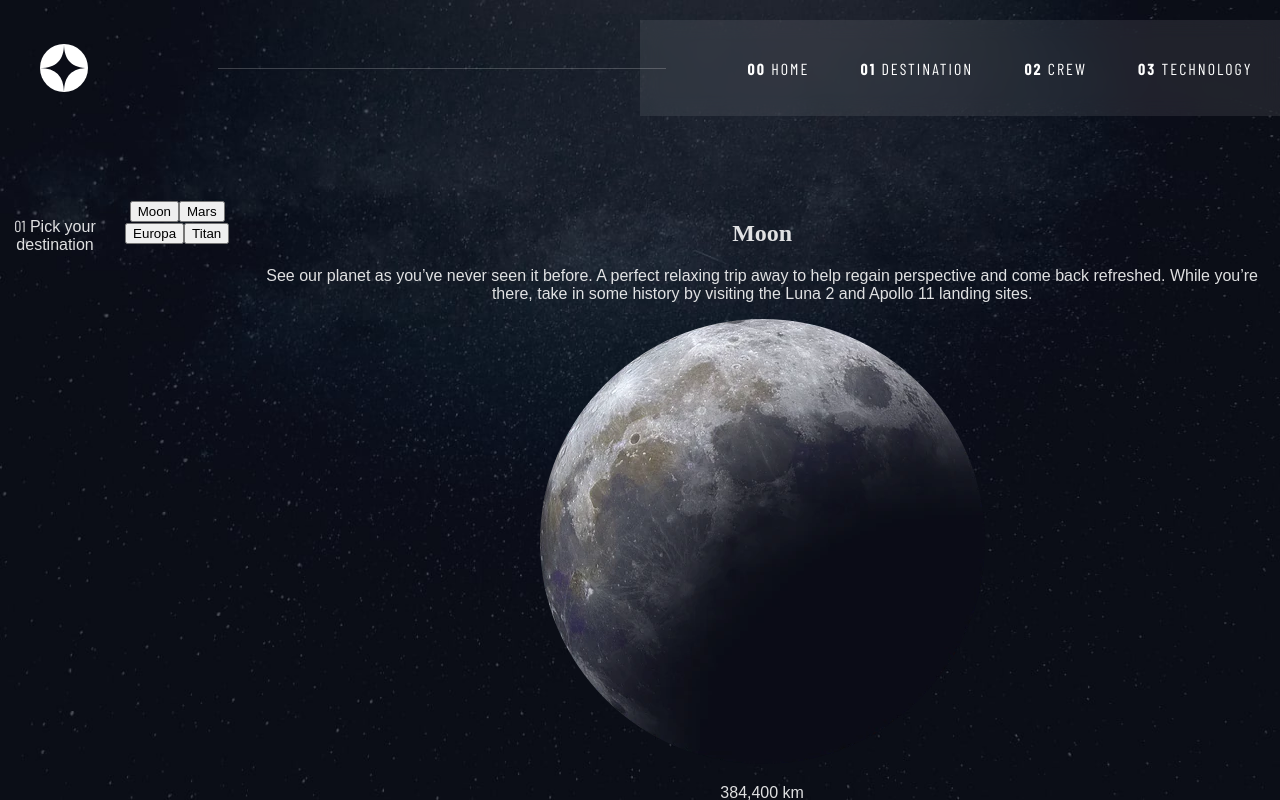
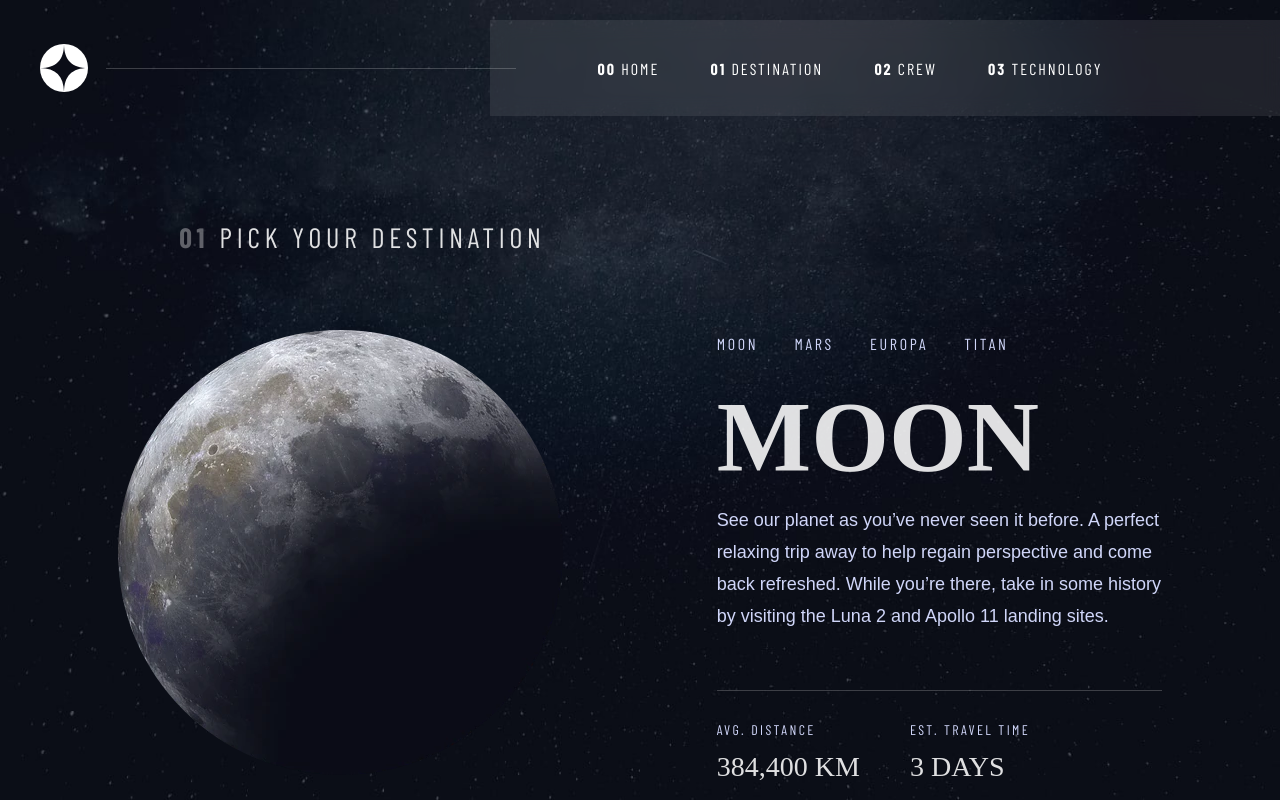
Before and after one commit to shay122990/space-tourism-website, a React (Vite) app: page /destination in a window 1280 px wide. Built offline with nearby package versions, Linux system fonts and the light colour scheme; a web font is replaced by a local one.

Commit message:
destination page styling, navbar styling

```diff
--- a/src/components/header/Navbar.css
+++ b/src/components/header/Navbar.css
@@ -1,6 +1,5 @@
 
 a {
-    text-decoration: none;
     color: var(--text-color-main);
     font-size: 16px;
     letter-spacing: 2px;
@@ -10,10 +9,7 @@ a:hover {
     text-underline-offset: 38px;
     text-decoration-thickness: 4px;
   }
-  li {
-    list-style-type: none;
-  }
-  .navbar {
+.navbar {
     display: flex;
     justify-content: space-between;
     align-items: center;
@@ -30,7 +26,7 @@ a:hover {
   }
   .nav-lane{
       position: relative;
-      width: 35%;
+      width: 32%;
       height: 1px;
       border:0 solid;
       background-color: #ffffff34;
@@ -47,14 +43,11 @@ a:hover {
     align-items: center;
     width: 50%;
     gap: 8%;
+    padding-right: 150px;
     height:96px;
     margin: 0;
   }
 
-  .nav-links li {
-    font-size: 16px;
-    letter-spacing: 2px;
-  }
 
   .mobile-menu-icon {
     display: none;
@@ -62,6 +55,7 @@ a:hover {
   /* reponsive */
   @media (max-width:1211px){
     .nav-links{
+      padding-right: 100px;
       width: 80%;
     }
     .nav-lane{
@@ -79,8 +73,8 @@ a:hover {
     .nav-links{
       width: 450px;
       margin-top: 0;
-      gap:6%;
-      padding-left: 10px;
+      gap:10%;
+      padding: 0 50px 0 10px;
       margin: 0;
     }
     .nav-lane{
--- a/src/index.css
+++ b/src/index.css
@@ -12,10 +12,10 @@
   overflow: hidden;
   text-align: center;
 }
-h1,h2,h3,h4,h5{
+h1,h2,h3,h4,h4,h6{
   font-family: "Bellefair", serif;
 }
-span,li{
+span,ul,li{
 font-family:"Barlow Condensed", sans-serif ;
 text-transform: uppercase;
 list-style-type: none;
--- a/src/routes/destination/Destination.css
+++ b/src/routes/destination/Destination.css
@@ -1,23 +1,147 @@
-.destination-container{
+/* General Styles */
+.destination-container {
   background-image: url(../../assets/destination/background-destination-desktop.jpg);
   background-position: center;
   background-repeat: no-repeat;
   background-size: cover;
   width: 100%;
-    height:100vh;
+  height: 100vh;
   overflow: hidden;
 }
-.destinations-info-container{
+
+.destinations-info-container {
+  display: flex;
+  flex-direction: column;
+  margin-top: 100px;
+  align-items: start;
+  padding: 120px 0 0 0;
+}
+
+.pick-your-destination {
+  font-size: 28px;
+  letter-spacing: 4.72px;
+  padding: 0 0 5% 14%;
+}
+
+.pick-your-destination strong {
+  opacity: 0.4;
+}
+.destination-content-container {
   display: flex;
   flex-direction: row;
-margin-top: 200px;
+  justify-content: center;
+  gap: 12%;
+  align-items: center;
+  width: 100%;
 }
-/* TABLET VIEW */
-@media (max-width: 1440px) {
+
+.destination-content {
+  display: flex;
+  flex-direction: column;
+  align-items: flex-start;
+  width: 445px;
+  height: 472px;
+  gap: 10px;
+}
+
+.destination-tab-buttons ul {
+  display: flex;
+  font-size: 16px;
+  flex-direction: row;
+  gap: 36px;
+  letter-spacing: 2.7px;
+  padding: 0;
+  color: var(--text-color-one);
+}
+
+.destination-tab-buttons {
+  display: inline-block;
+  cursor: pointer;
+}
+
+.destination-tab-buttons li:hover {
+  text-decoration: underline;
+  text-underline-offset: 18px;
+  text-decoration-thickness: 2px;
+}
+
+h1 {
+  font-size: 100px;
+  text-transform: uppercase;
+  padding: 0;
+  margin: 0;
+}
+
+.planet-description {
+  text-align: left;
+  line-height: 32px;
+  font-size: 18px;
+  color: var(--text-color-one);
+  margin: 0;
+  padding-bottom: 40px;
+}
+
+hr {
+  width: 100%;
+  height: 1px;
+  border: 0 solid;
+  background-color: #ffffff34;
+}
+
+.distance-travel-container {
+  width: 100%;
+  display: flex;
+  flex-direction: row;
+  justify-content: start;
+  gap: 50px;
+  text-align: left;
+  padding-top: 10px;
+}
+
+.distance-travel-container span {
+  font-size: 14px;
+  font-weight: 400;
+  text-transform: uppercase;
+  color: var(--text-color-one);
+  letter-spacing: 2.36px;
+}
+
+.distance-travel-container h3 {
+  font-weight: 400;
+  font-size: 28px;
+  text-transform: uppercase;
+  margin: 0;
+  padding-top: 12px;
+}
+
+/* Media Queries */
+/* TABLET */
+@media (max-width: 768px) {
+  .destination-container{
+    background-image: url(../../assets/destination/background-destination-tablet.jpg);
+  }
+  .destinations-info-container {
+    margin-top: 100px;
+    padding: 0;
+  }
+  .destination-content-container{
+    flex-direction: column;
+    gap:0;
 
   }
+  .pick-your-destination {
+    font-size: 20px;
+    letter-spacing: 4.72px;
+    padding: 0;
+  }
 
-  /* MOBILE VIEW */
-  @media (max-width: 768px) {
-
+  .pick-your-destination strong {
+    opacity: 0.4;
   }
+}
+/* MOBILE */
+@media (max-width: 375px) {
+  .destination-container{
+    background-image: url(../../assets/destination/background-destination-mobile.jpg);
+  }
+}
--- a/src/routes/destination/Destination.jsx
+++ b/src/routes/destination/Destination.jsx
@@ -14,12 +14,21 @@ const Destination = () => {
   return (
     <div className="destination-container">
       <div className="destinations-info-container">
-        <p>
-          <span>01</span> Pick your destination
-        </p>
+        <span className="pick-your-destination">
+          <strong>01</strong> Pick your destination
+        </span>
+        <div className="destination-content-container">
+          <div className="planet-container">
+            <img
+              src={selectedDestination.image}
+              alt={selectedDestination.name}
+            />
+          </div>
+          <div className="destination-content">
             <div className="destination-tab-buttons">
+              <ul>
                 {destinationsData.map((destination) => (
-            <button
+                  <li
                     key={destination.id}
                     className={
                       selectedDestination.id === destination.id ? "active" : ""
@@ -27,15 +36,26 @@ const Destination = () => {
                     onClick={() => handleTabChange(destination)}
                   >
                     {destination.name}
-            </button>
+                  </li>
                 ))}
+              </ul>
             </div>
-        <div className="destination-content">
-          <h2>{selectedDestination.name}</h2>
-          <p>{selectedDestination.description}</p>
-          <img src={selectedDestination.image} alt={selectedDestination.name} />
-          <p>{selectedDestination.distance}</p>
-          <p>{selectedDestination.travel}</p>
+            <h1>{selectedDestination.name}</h1>
+            <p className="planet-description">
+              {selectedDestination.description}
+            </p>
+            <hr />
+            <div className="distance-travel-container">
+              <div>
+                <span>Avg. Distance</span>
+                <h3>{selectedDestination.distance}</h3>
+              </div>
+              <div>
+                <span>Est. Travel Time</span>
+                <h3>{selectedDestination.travel}</h3>
+              </div>
+            </div>
+          </div>
         </div>
       </div>
     </div>
```
Lines whose indentation alone changed are shown as unchanged.
